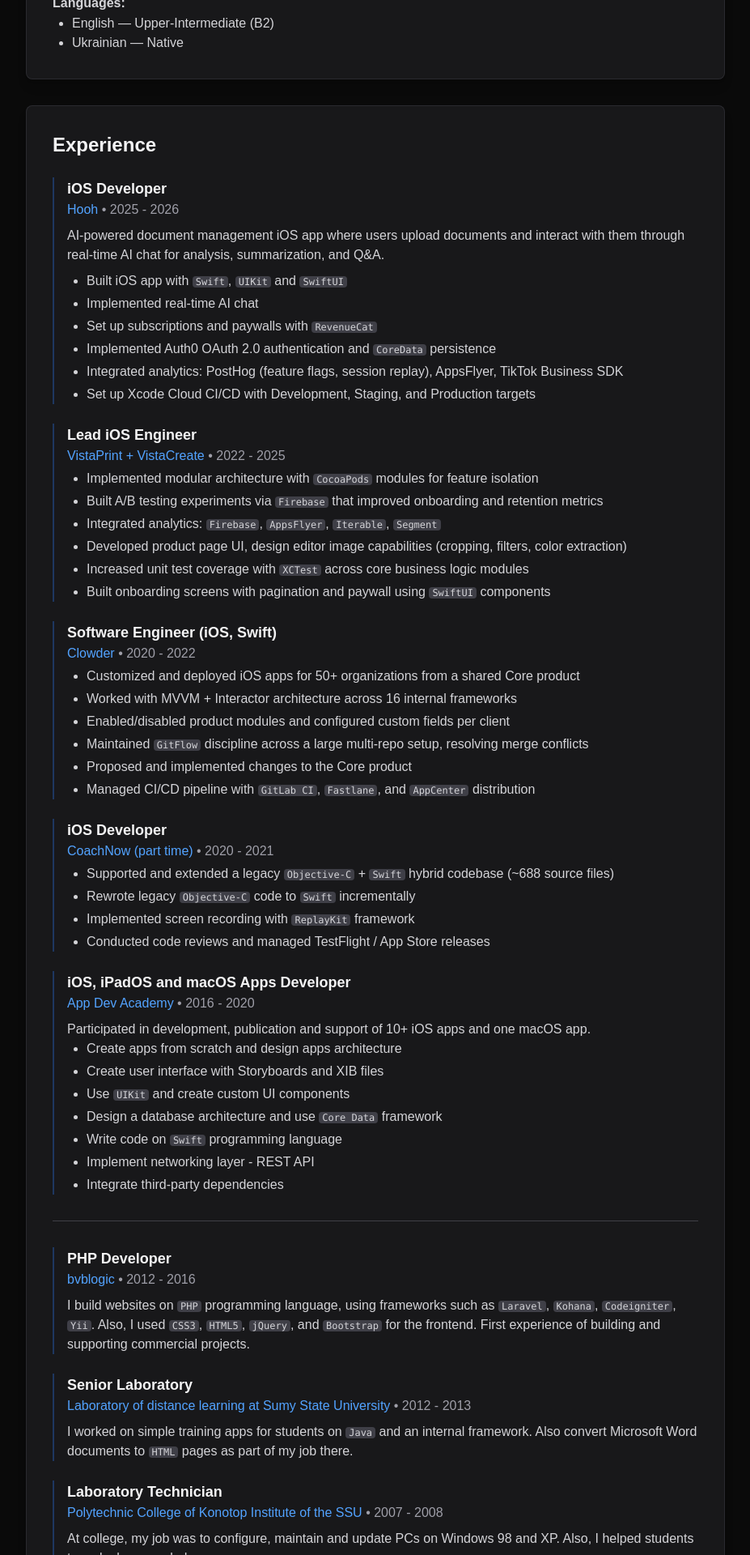
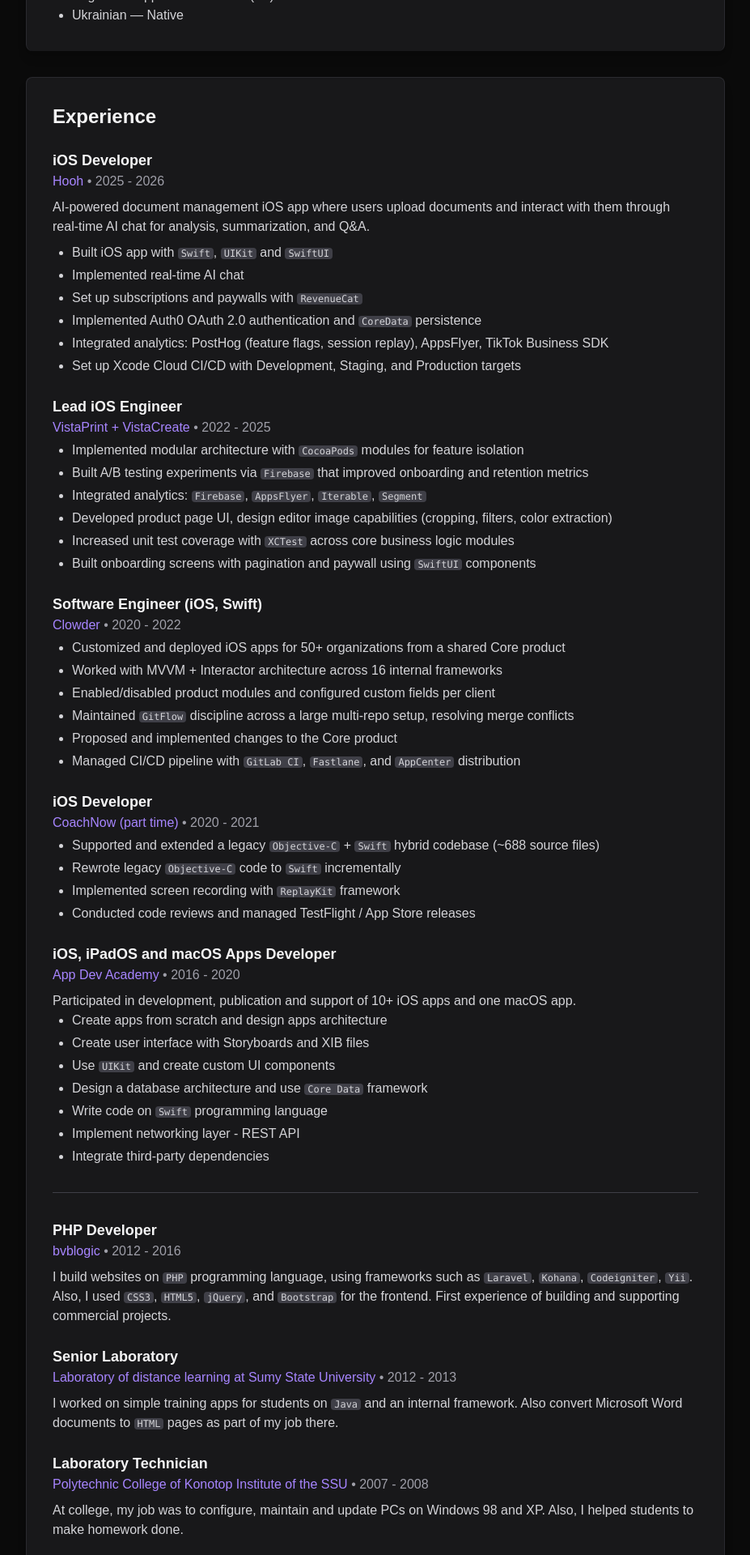
Before and after one commit to yurii-voievodin/yurii-voievodin.github.io, a Next.js app: page /cv in a window 1280 px wide. Shown: the part 540-2460 px from the top of the page at 81% size, without its empty margins (176-1103 px from the left). Built offline with nearby package versions, Linux system fonts and the light colour scheme.

Commit message:
Improvement: Redesign CV page with violet theme, mobile-friendly cards, open header layout, and footer icons

```diff
--- a/src/app/cv/page.tsx
+++ b/src/app/cv/page.tsx
@@ -23,31 +23,31 @@ export default function CVPage() {
   return (
     <div className="max-w-4xl mx-auto px-4">
     {/* Header */}
-    <header className="bg-zinc-800/50 rounded-lg shadow-lg border border-zinc-700/50 p-6 md:p-8 mb-8">
+    <header className="mb-12">
     <div className="flex flex-col md:flex-row md:justify-between md:items-start gap-6">
     <div className="flex-1">
-    <h1 className="text-3xl md:text-4xl font-bold text-zinc-100 mb-2">
+    <h1 className="text-4xl md:text-5xl font-bold text-zinc-100 mb-4">
     {siteConfig.author.name}
     </h1>
 
     <div className="flex flex-col gap-2 text-zinc-300">
-    <a href={`mailto:${siteConfig.author.email}`} className="flex items-center space-x-2 hover:text-blue-400 transition-colors">
+    <a href={`mailto:${siteConfig.author.email}`} className="flex items-center space-x-2 hover:text-violet-400 transition-colors">
     <Mail size={16} />
     <span className="text-sm sm:text-base">{siteConfig.author.email}</span>
     </a>
-    <a href="https://github.com/yurii-voievodin" target="_blank" rel="noopener noreferrer" className="flex items-center space-x-2 hover:text-blue-400 transition-colors">
+    <a href="https://github.com/yurii-voievodin" target="_blank" rel="noopener noreferrer" className="flex items-center space-x-2 hover:text-violet-400 transition-colors">
     <Github size={16} />
     <span className="text-sm sm:text-base">yura-voevodin</span>
     </a>
-    <a href="https://www.linkedin.com/in/yurivoevodin" target="_blank" rel="noopener noreferrer" className="flex items-center space-x-2 hover:text-blue-400 transition-colors">
+    <a href="https://www.linkedin.com/in/yurivoevodin" target="_blank" rel="noopener noreferrer" className="flex items-center space-x-2 hover:text-violet-400 transition-colors">
     <Linkedin size={16} />
     <span className="text-sm sm:text-base">yurivoevodin</span>
     </a>
-    <a href="https://telegram.me/yurii_voievodin" target="_blank" rel="noopener noreferrer" className="flex items-center space-x-2 hover:text-blue-400 transition-colors">
+    <a href="https://telegram.me/yurii_voievodin" target="_blank" rel="noopener noreferrer" className="flex items-center space-x-2 hover:text-violet-400 transition-colors">
     <svg width="16" height="16" viewBox="0 0 24 24" fill="currentColor"><path d="M11.944 0A12 12 0 0 0 0 12a12 12 0 0 0 12 12 12 12 0 0 0 12-12A12 12 0 0 0 12 0a12 12 0 0 0-.056 0zm4.962 7.224c.1-.002.321.023.465.14a.506.506 0 0 1 .171.325c.016.093.036.306.02.472-.18 1.898-.962 6.502-1.36 8.627-.168.9-.499 1.201-.82 1.23-.696.065-1.225-.46-1.9-.902-1.056-.693-1.653-1.124-2.678-1.8-1.185-.78-.417-1.21.258-1.91.177-.184 3.247-2.977 3.307-3.23.007-.032.014-.15-.056-.212s-.174-.041-.249-.024c-.106.024-1.793 1.14-5.061 3.345-.48.33-.913.49-1.302.48-.428-.008-1.252-.241-1.865-.44-.752-.245-1.349-.374-1.297-.789.027-.216.325-.437.893-.663 3.498-1.524 5.83-2.529 6.998-3.014 3.332-1.386 4.025-1.627 4.476-1.635z"/></svg>
     <span className="text-sm sm:text-base">yurii_voievodin</span>
     </a>
-    <a href="tel:+359877185470" className="flex items-center space-x-2 hover:text-blue-400 transition-colors">
+    <a href="tel:+359877185470" className="flex items-center space-x-2 hover:text-violet-400 transition-colors">
     <Phone size={16} />
     <span className="text-sm sm:text-base">+359 87 7185470</span>
     </a>
@@ -59,7 +59,7 @@ export default function CVPage() {
     <Download size={16} />
     <span>Download PDF</span>
     </a>
-    <a href="/projects" className="flex items-center justify-center space-x-2 px-4 py-3 bg-gradient-to-r from-blue-600 to-cyan-600 text-white rounded-lg hover:from-blue-500 hover:to-cyan-500 transition-all shadow-lg hover:shadow-blue-500/20 cursor-pointer flex-1 sm:flex-none">
+    <a href="/projects" className="flex items-center justify-center space-x-2 px-4 py-3 bg-zinc-700/60 text-zinc-200 rounded-lg border border-zinc-600/50 hover:bg-zinc-700 hover:border-zinc-500/50 transition-all cursor-pointer flex-1 sm:flex-none">
     <span>View Projects</span>
     </a>
     </div>
@@ -68,7 +68,7 @@ export default function CVPage() {
     </header>
 
     {/* Professional Summary */}
-    <section className="bg-zinc-800/50 rounded-lg shadow-lg border border-zinc-700/50 p-6 md:p-8 mb-8">
+    <section className="md:bg-zinc-800/50 md:rounded-lg md:shadow-lg md:border md:border-zinc-700/50 px-0 py-4 md:p-8 mb-4 md:mb-8 border-b border-zinc-700/30 md:border-b-0 pb-6 md:pb-8">
     <h2 className="text-2xl font-bold text-zinc-100 mb-4">
     Professional Summary
     </h2>
@@ -87,16 +87,16 @@ methodologies. Proven experience leading technical initiatives in large commerci
     </section>
 
     {/* Experience Section */}
-    <section className="bg-zinc-800/50 rounded-lg shadow-lg border border-zinc-700/50 p-4 md:p-8 mb-8">
+    <section className="md:bg-zinc-800/50 md:rounded-lg md:shadow-lg md:border md:border-zinc-700/50 px-0 py-4 md:p-8 mb-4 md:mb-8 border-b border-zinc-700/30 md:border-b-0 pb-6 md:pb-8">
       <h2 className="text-2xl font-bold text-zinc-100 mb-6">Experience</h2>
 
       <div className="space-y-6">
-        <div className="border-l-2 border-blue-500/30 pl-4">
+        <div className="pl-0">
           <h3 className="text-lg font-semibold text-zinc-100">
             iOS Developer
           </h3>
-          <p className="text-blue-400 font-medium mb-1">
-            <a href="https://hooh.com" rel="nofollow" target="_blank" className="text-blue-400 hover:text-blue-300">
+          <p className="text-violet-400 font-medium mb-1">
+            <a href="https://hooh.com" rel="nofollow" target="_blank" className="text-violet-400 hover:text-violet-300">
               Hooh
             </a> <span className="text-zinc-400 mb-2">• 2025 - 2026</span>
           </p>
@@ -113,18 +113,18 @@ methodologies. Proven experience leading technical initiatives in large commerci
           </ul>
         </div>
 
-        <div className="border-l-2 border-blue-500/30 pl-4">
+        <div className="pl-0">
           <h3 className="text-lg font-semibold text-zinc-100">
-            <a href="/timeline/#16february2022" className="text-zinc-100 hover:text-blue-300 hover:underline">
+            <a href="/timeline/#16february2022" className="text-zinc-100 hover:text-violet-300 hover:underline">
               Lead iOS Engineer
             </a>
           </h3>
-          <p className="text-blue-400 font-medium mb-1">
-            <a href="https://www.vistaprint.com" rel="nofollow" target="_blank" className="text-blue-400 hover:text-blue-300">
+          <p className="text-violet-400 font-medium mb-1">
+            <a href="https://www.vistaprint.com" rel="nofollow" target="_blank" className="text-violet-400 hover:text-violet-300">
               VistaPrint
             </a>
             {' + '}
-            <a href="https://create.vista.com" rel="nofollow" target="_blank" className="text-blue-400 hover:text-blue-300">
+            <a href="https://create.vista.com" rel="nofollow" target="_blank" className="text-violet-400 hover:text-violet-300">
               VistaCreate
             </a> <span className="text-zinc-400 mb-2">• 2022 - 2025</span>
           </p>
@@ -138,14 +138,14 @@ methodologies. Proven experience leading technical initiatives in large commerci
           </ul>
         </div>
 
-        <div className="border-l-2 border-blue-500/30 pl-4">
+        <div className="pl-0">
           <h3 className="text-lg font-semibold text-zinc-100">
-            <a href="/timeline/#january2022" className="text-zinc-100 hover:text-blue-300 hover:underline">
+            <a href="/timeline/#january2022" className="text-zinc-100 hover:text-violet-300 hover:underline">
               Software Engineer (iOS, Swift)
             </a>
           </h3>
-          <p className="text-blue-400 font-medium mb-1">
-            <a href="https://www.clowder.com" rel="nofollow" target="_blank" className="text-blue-400 hover:text-blue-300">
+          <p className="text-violet-400 font-medium mb-1">
+            <a href="https://www.clowder.com" rel="nofollow" target="_blank" className="text-violet-400 hover:text-violet-300">
               Clowder
             </a> <span className="text-zinc-400 mb-2">• 2020 - 2022</span>
           </p>
@@ -159,14 +159,14 @@ methodologies. Proven experience leading technical initiatives in large commerci
           </ul>
         </div>
 
-        <div className="border-l-2 border-blue-500/30 pl-4">
+        <div className="pl-0">
           <h3 className="text-lg font-semibold text-zinc-100">
-            <a href="/timeline/#10february2021" className="text-zinc-100 hover:text-blue-300 hover:underline">
+            <a href="/timeline/#10february2021" className="text-zinc-100 hover:text-violet-300 hover:underline">
               iOS Developer
             </a>
           </h3>
-          <p className="text-blue-400 font-medium mb-1">
-            <a href="https://coachnow.io" rel="nofollow" target="_blank" className="text-blue-400 hover:text-blue-300">
+          <p className="text-violet-400 font-medium mb-1">
+            <a href="https://coachnow.io" rel="nofollow" target="_blank" className="text-violet-400 hover:text-violet-300">
               CoachNow
             </a>
             {' (part time)'} <span className="text-zinc-400 mb-2">• 2020 - 2021</span>
@@ -179,14 +179,14 @@ methodologies. Proven experience leading technical initiatives in large commerci
           </ul>
         </div>
 
-        <div className="border-l-2 border-blue-500/30 pl-4">
+        <div className="pl-0">
           <h3 className="text-lg font-semibold text-zinc-100">
-            <a href="/timeline/#march2020" className="text-zinc-100 hover:text-blue-300 hover:underline">
+            <a href="/timeline/#march2020" className="text-zinc-100 hover:text-violet-300 hover:underline">
               iOS, iPadOS and macOS Apps Developer
             </a>
           </h3>
-          <p className="text-blue-400 font-medium mb-1">
-            <a href="https://www.appdev.academy" rel="nofollow" target="_blank" className="text-blue-400 hover:text-blue-300">
+          <p className="text-violet-400 font-medium mb-1">
+            <a href="https://www.appdev.academy" rel="nofollow" target="_blank" className="text-violet-400 hover:text-violet-300">
               App Dev Academy
             </a> <span className="text-zinc-400 mb-2">• 2016 - 2020</span>
           </p>
@@ -204,14 +204,14 @@ methodologies. Proven experience leading technical initiatives in large commerci
 
         <hr className="border-zinc-700 my-8" />
 
-        <div className="border-l-2 border-blue-500/30 pl-4">
+        <div className="pl-0">
           <h3 className="text-lg font-semibold text-zinc-100">
-            <a href="/timeline/#january2016" className="text-zinc-100 hover:text-blue-300 hover:underline">
+            <a href="/timeline/#january2016" className="text-zinc-100 hover:text-violet-300 hover:underline">
               PHP Developer
             </a>
           </h3>
-          <p className="text-blue-400 font-medium mb-1">
-            <a href="https://soloway.tech" rel="nofollow" target="_blank" className="text-blue-400 hover:text-blue-300">
+          <p className="text-violet-400 font-medium mb-1">
+            <a href="https://soloway.tech" rel="nofollow" target="_blank" className="text-violet-400 hover:text-violet-300">
               bvblogic
             </a> <span className="text-zinc-400 mb-2">• 2012 - 2016</span>
           </p>
@@ -225,16 +225,16 @@ methodologies. Proven experience leading technical initiatives in large commerci
           </p>
         </div>
 
-        <div className="border-l-2 border-blue-500/30 pl-4">
+        <div className="pl-0">
           <h3 className="text-lg font-semibold text-zinc-100">
-            <a href="/timeline/#20112012" className="text-zinc-100 hover:text-blue-300 hover:underline">
+            <a href="/timeline/#20112012" className="text-zinc-100 hover:text-violet-300 hover:underline">
               Senior Laboratory
             </a>
           </h3>
-          <p className="text-blue-400 font-medium mb-1">
+          <p className="text-violet-400 font-medium mb-1">
             Laboratory of distance learning
             {' at '}
-            <a href="https://int.sumdu.edu.ua/en/" rel="nofollow" target="_blank" className="text-blue-400 hover:text-blue-300">
+            <a href="https://int.sumdu.edu.ua/en/" rel="nofollow" target="_blank" className="text-violet-400 hover:text-violet-300">
               Sumy State University
             </a> <span className="text-zinc-400 mb-2">• 2012 - 2013</span>
           </p>
@@ -244,14 +244,14 @@ methodologies. Proven experience leading technical initiatives in large commerci
           </p>
         </div>
 
-        <div className="border-l-2 border-blue-500/30 pl-4">
+        <div className="pl-0">
           <h3 className="text-lg font-semibold text-zinc-100">
-            <a href="/timeline/#20072008" className="text-zinc-100 hover:text-blue-300 hover:underline">
+            <a href="/timeline/#20072008" className="text-zinc-100 hover:text-violet-300 hover:underline">
               Laboratory Technician
             </a>
           </h3>
-          <p className="text-blue-400 font-medium mb-1">
-            <a href="https://kfk.sumdu.edu.ua" rel="nofollow" target="_blank" className="text-blue-400 hover:text-blue-300">
+          <p className="text-violet-400 font-medium mb-1">
+            <a href="https://kfk.sumdu.edu.ua" rel="nofollow" target="_blank" className="text-violet-400 hover:text-violet-300">
               Polytechnic College of Konotop Institute of the SSU
             </a> <span className="text-zinc-400 mb-2">• 2007 - 2008</span>
           </p>
@@ -264,20 +264,20 @@ methodologies. Proven experience leading technical initiatives in large commerci
     {cvData
       .filter(section => section.title === "Skills")
       .map((section, index) => (
-      <section key={index} className="bg-zinc-800/50 rounded-lg shadow-lg border border-zinc-700/50 p-4 md:p-8 mb-8">
+      <section key={index} className="md:bg-zinc-800/50 md:rounded-lg md:shadow-lg md:border md:border-zinc-700/50 px-0 py-4 md:p-8 mb-4 md:mb-8 border-b border-zinc-700/30 md:border-b-0 pb-6 md:pb-8">
       <h2 className="text-2xl font-bold text-zinc-100 mb-6">
       {section.title}
       </h2>
 
       <div className="space-y-6">
       {section.items.map((item, itemIndex) => (
-        <div key={itemIndex} className="border-l-2 border-blue-500/30 pl-4 md:pl-4">
+        <div key={itemIndex} className="pl-0">
         <h3 className="text-lg font-semibold text-zinc-100">
         {item.title}
         </h3>
 
         {item.subtitle && (
-          <p className="text-blue-400 font-medium mb-1">
+          <p className="text-violet-400 font-medium mb-1">
           {item.subtitle}
           </p>
         )}
@@ -290,7 +290,7 @@ methodologies. Proven experience leading technical initiatives in large commerci
 
         {item.htmlContent && (
           <div
-          className="prose prose-sm max-w-none prose-headings:text-zinc-100 prose-p:text-zinc-300 prose-a:text-blue-400 prose-a:no-underline hover:prose-a:underline prose-strong:text-zinc-100 prose-code:bg-zinc-700 prose-code:text-zinc-100 prose-pre:bg-zinc-800 prose-pre:text-zinc-100 prose-blockquote:border-zinc-600 prose-blockquote:text-zinc-400 prose-li:text-zinc-300"
+          className="prose prose-sm max-w-none prose-headings:text-zinc-100 prose-p:text-zinc-300 prose-a:text-violet-400 prose-a:no-underline hover:prose-a:underline prose-strong:text-zinc-100 prose-code:bg-zinc-700 prose-code:text-zinc-100 prose-pre:bg-zinc-800 prose-pre:text-zinc-100 prose-blockquote:border-zinc-600 prose-blockquote:text-zinc-400 prose-li:text-zinc-300"
           dangerouslySetInnerHTML={{ __html: item.htmlContent }}
           />
         )}
@@ -300,7 +300,7 @@ methodologies. Proven experience leading technical initiatives in large commerci
           {item.skills.map((skill) => (
             <span
             key={skill}
-            className="px-3 py-1.5 bg-blue-500/10 text-blue-400 text-sm rounded-full border border-blue-500/20"
+            className="px-3 py-1.5 bg-zinc-700/50 text-zinc-300 text-sm rounded-full border border-zinc-600/30"
             >
             {skill}
             </span>
@@ -314,17 +314,17 @@ methodologies. Proven experience leading technical initiatives in large commerci
     ))}
 
     {/* Education Section */}
-    <section className="bg-zinc-800/50 rounded-lg shadow-lg border border-zinc-700/50 p-4 md:p-8 mb-8">
+    <section className="md:bg-zinc-800/50 md:rounded-lg md:shadow-lg md:border md:border-zinc-700/50 px-0 py-4 md:p-8 mb-4 md:mb-8 border-b border-zinc-700/30 md:border-b-0 pb-6 md:pb-8">
       <h2 className="text-2xl font-bold text-zinc-100 mb-6">
         Education
       </h2>
 
       <div className="space-y-6">
-        <div className="border-l-2 border-blue-500/30 pl-4 md:pl-4">
+        <div className="pl-0">
           <h3 className="text-lg font-semibold text-zinc-100">
             Bachelor of Computer Science
           </h3>
-          <p className="text-blue-400 font-medium mb-1">
+          <p className="text-violet-400 font-medium mb-1">
             Sumy State University <span className="text-zinc-400 mb-2">• 2009 - 2012</span>
           </p>
           <p className="text-zinc-300 mb-3">
@@ -332,11 +332,11 @@ methodologies. Proven experience leading technical initiatives in large commerci
           </p>
         </div>
 
-        <div className="border-l-2 border-blue-500/30 pl-4 md:pl-4">
+        <div className="pl-0">
           <h3 className="text-lg font-semibold text-zinc-100">
             Junior Specialist
           </h3>
-          <p className="text-blue-400 font-medium mb-1">
+          <p className="text-violet-400 font-medium mb-1">
             Polytechnic College of Konotop Institute of the Sumy State University <span className="text-zinc-400 mb-2">• 2007 - 2008</span>
           </p>
           <p className="text-zinc-300 mb-3">
```
Also changed, not shown: src/components/Footer.tsx (+5 -2 lines).
